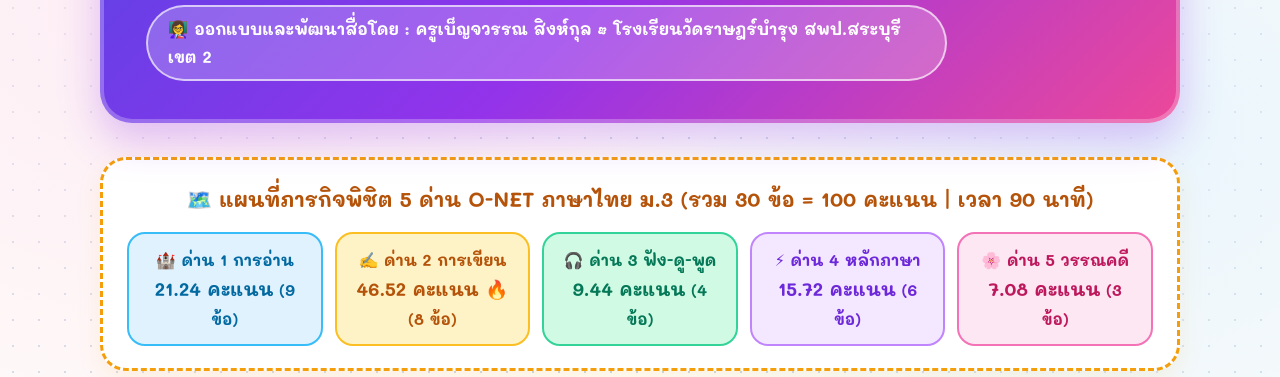
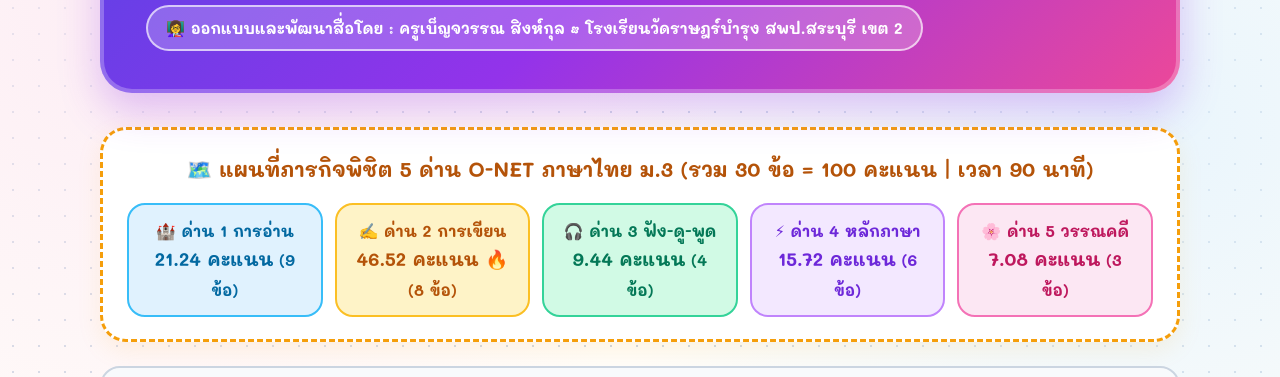
Before and after one commit to KruNeungBenchawan/onet-thai-m3-2569, a plain HTML site: page index.html in a window 1280 px wide. Shown: the part 369-746 px from the top of the page. Drawn offline with Linux system fonts and the light colour scheme; a web font is replaced by a local one.

Commit message:
Keep teacher badge on single line

```diff
--- a/index.html
+++ b/index.html
@@ -297,7 +297,7 @@
                 <span class="badge">✨ อ้างอิงผังการสร้างข้อสอบ (Test Blueprint) สทศ. ปีการศึกษา 2569</span>
                 <h1>คลังสื่อการสอนและสมุดโน้ตพิชิต O-NET ภาษาไทย ม.3</h1>
                 <p>เรียนสนุกเข้าใจลึกซึ้งด้วยสมุดโน้ตสีพาสเทล 5 ด่าน • สไลด์สอนขึ้นจอพร้อมเกมตะลุยโจทย์ 30 ข้อ (ครบ 4 รูปแบบ) • และไฟล์เอกสาร Word ดาวน์โหลดฟรี!</p>
-                <div style="margin-top:16px; display:inline-block; background:rgba(255,255,255,0.22); border:2px solid rgba(255,255,255,0.65); padding:8px 20px; border-radius:999px; font-weight:700; font-size:1.02rem; color:#fff;">
+                <div style="margin-top:16px; display:inline-block; background:rgba(255,255,255,0.22); border:2px solid rgba(255,255,255,0.65); padding:8px 18px; border-radius:999px; font-weight:700; font-size:clamp(0.76rem, 1.3vw, 0.96rem); color:#fff; white-space:nowrap;">
                     👩‍🏫 ออกแบบและพัฒนาสื่อโดย : <strong>ครูเบ็ญจวรรณ สิงห์กุล</strong> • โรงเรียนวัดราษฎร์บำรุง สพป.สระบุรี เขต 2
                 </div>
             </div>
```
